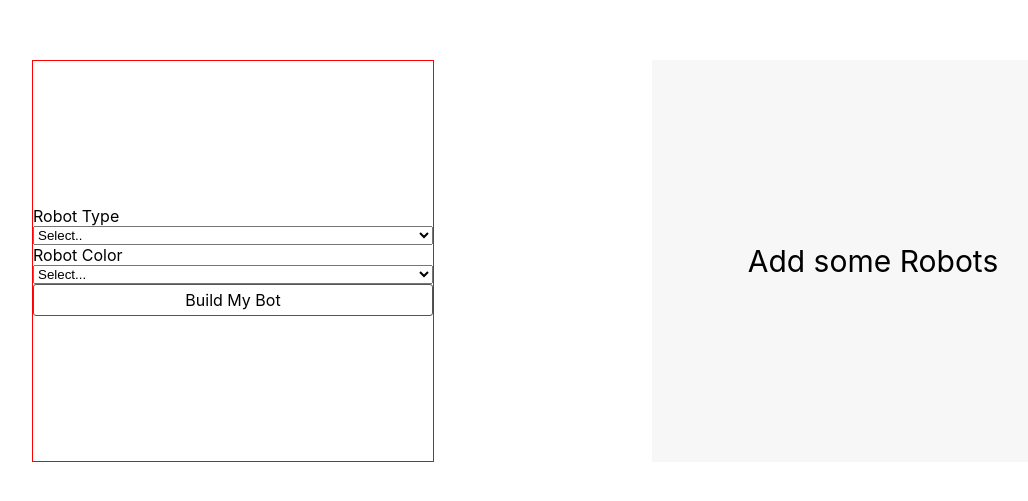
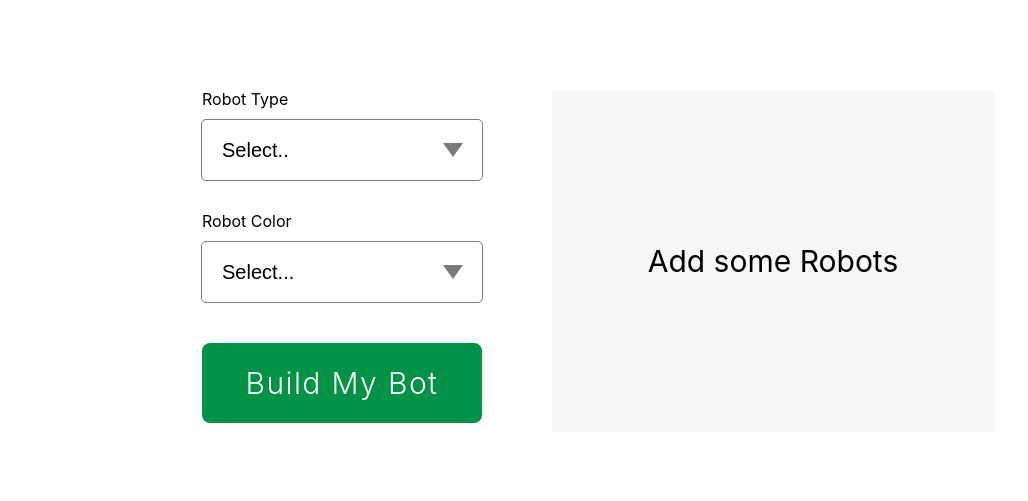
Before and after one commit to andrew-t-james/int-challenge, a React (Create React App) app: page / in a window 1280 px wide. Shown: the part 139-640 px from the top of the page, without its empty margins (77-1105 px from the left). Built offline with nearby package versions, Linux system fonts and the light colour scheme.

Commit message:
Add css to match mockup

```diff
--- a/src/App.css
+++ b/src/App.css
@@ -37,7 +37,7 @@ button {
   align-items: center;
   display: flex;
   height: 100vh;
-  justify-content: space-around;
+  justify-content: center;
 }
 
 input[type="submit"] {
--- a/src/Form/Form.css
+++ b/src/Form/Form.css
@@ -1,13 +1,73 @@
 .form-container {
   align-items: center;
-  border: 1px solid red;
   display: flex;
-  height: 40rem;
-  justify-content: center;
+  justify-content: ecenter;
+  min-height: 40rem;
 }
 
 .form {
   display: flex;
   flex-direction: column;
+  height: 100%;
+  padding: 2rem 1rem 0;
   width: 40rem;
 }
+
+.form label {
+  margin: 1rem 6rem;
+}
+
+.form select {
+  appearance: none;
+  background: #fff;
+  border: 0;
+  border: 1px solid #7b7b7b;
+  border-radius: 5px;
+  color: inherit;
+  cursor: pointer;
+  font-size: 2rem;
+  height: 6rem;
+  outline: 0;
+  padding: 0 2rem;
+  width: 24rem;
+}
+
+.form .select:first-of-type {
+  margin-bottom: 2rem;
+}
+
+.form input[type="submit"] {
+  background: #009245;
+  color: #fff;
+  font-size: 3rem;
+  font-weight: 300;
+  height: 7rem;
+  letter-spacing: 1.4px;
+  margin: 4rem auto;
+  width: 27rem;
+  border-radius: 8px;
+  border: none;
+}
+
+/*
+* Selct adapted arrows
+* from https://kyusuf.com/post/completely-css-custom-checkbox-radio-buttons-and-select-boxes
+*/
+
+.select {
+  display: inline-block;
+  margin: 0 auto;
+  position: relative;
+}
+
+.select__arrow {
+  border-color: #7b7b7b transparent transparent transparent;
+  border-style: solid;
+  border-width: 14px 10px 0 10px;
+  height: 0;
+  pointer-events: none;
+  position: absolute;
+  right: 20px;
+  top: 24px;
+  width: 0;
+}
--- a/src/Form/Form.js
+++ b/src/Form/Form.js
@@ -40,9 +40,11 @@ export default class Form extends Component {
           onSubmit={this.handleSubmit}
         >
           <label htmlFor="robots">Robot Type</label>
+          <div className="select">
             <select
               name="robots"
               id="robots"
+              required
               onChange={this.handleTypeSelect}
             >
               <option value="">Select..</option>
@@ -55,10 +57,14 @@ export default class Form extends Component {
                 </option>
               )}
             </select>
+            <div className="select__arrow"></div>
+          </div>
           <label htmlFor="colors">Robot Color</label>
+          <div className="select">
             <select
               name="colors"
               id="colors"
+              required
               onChange={this.handleColorSelect}
             >
               <option value="">Select...</option>
@@ -71,6 +77,8 @@ export default class Form extends Component {
                 </option>
               )}
             </select>
+            <div className="select__arrow"></div>
+          </div>
           <input type="submit" value="Build My Bot"/>
         </form>
       </section>
--- a/src/Robots/Robots.css
+++ b/src/Robots/Robots.css
@@ -5,7 +5,7 @@
   display: flex;
   flex-direction: column;
   font-size: 3rem;
-  height: 36rem;
+  min-height: 30rem;
   justify-content: flex-start;
   padding: 2rem;
   position: relative;
@@ -40,6 +40,7 @@
 .my-robot__color,
 .my-robot__button {
   border: 1px solid #f7f7f7;
+  border-right: 2px solid #f7f7f7;
 }
 
 .my-robot__title {
```
Lines whose indentation alone changed are shown as unchanged.
